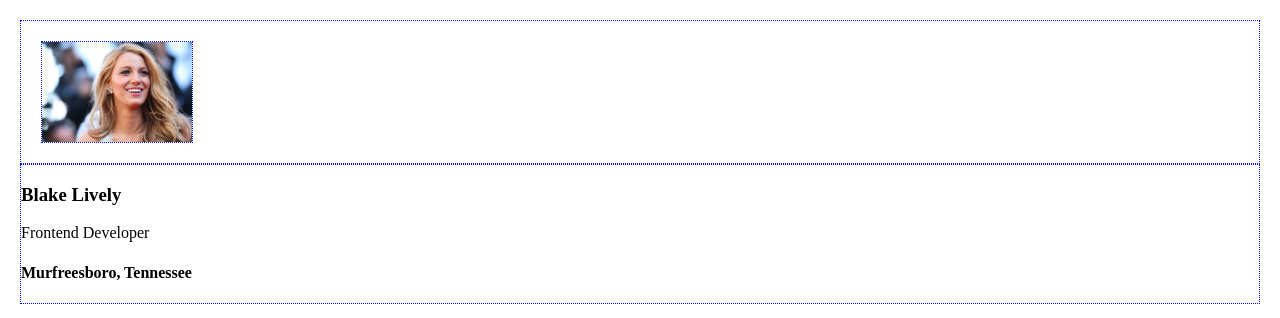
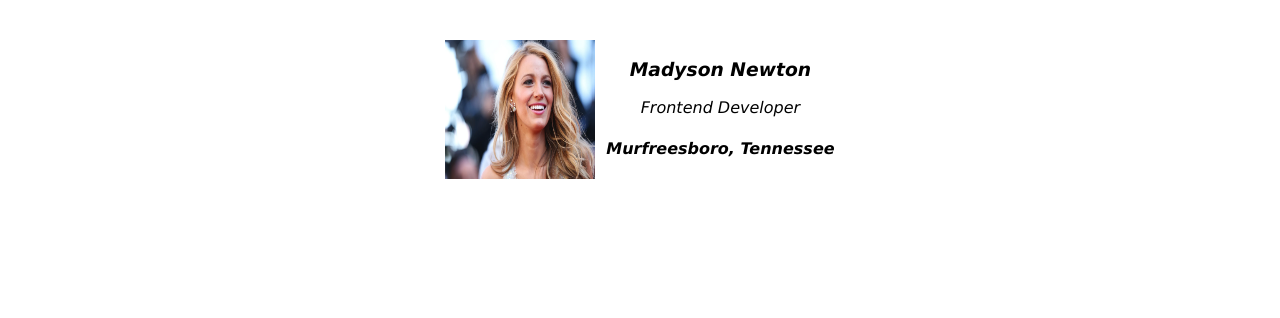
Before and after one commit to MadysonNewton/didgetalbusinesscard, a plain HTML site: page index.html in a window 1280 px wide. Drawn offline with Linux system fonts and the light colour scheme.

Commit message:
almost done

```diff
--- a/index.html
+++ b/index.html
@@ -10,15 +10,15 @@
 
 <body>
 
-    <div class="card">
+    <div class="card ">
 
-        <img src="./images\a-blake-lively.webp" alt="a-blake-lively staring off smiling" class="avatar info">
-    </div>
-    <div class="info">
-        <h3>Blake Lively</h3>
+        <img src="./images\a-blake-lively.webp" alt="a-blake-lively staring off smiling" class="avatar">
+
+    <div>
+        <h3>Madyson Newton</h3>
         <p>Frontend Developer</p>
         <h4>Murfreesboro, Tennessee</h4>
-
+    </div>
     </div>
 </body>
 
--- a/styles.css
+++ b/styles.css
@@ -1,5 +1,7 @@
 body {
     margin: 20px;
+    font-style: italic;
+    font-family: verdana;
 }
 
 .avatar {
@@ -7,11 +9,19 @@ body {
 }
 
 .card {
+    width: 400px;
     padding: 20px;
-    border: 1px dotted blue;
     display: flex;
+    justify-content: space-around;
+    margin: 0 auto;
+    text-align: center;
+    border-bottom: violet;
+    background: 6px solid skyblue;
+    color: black;
+
+
 }
 
-.info {
+.border-blue {
     border: 1px dotted blue;
 }
```
